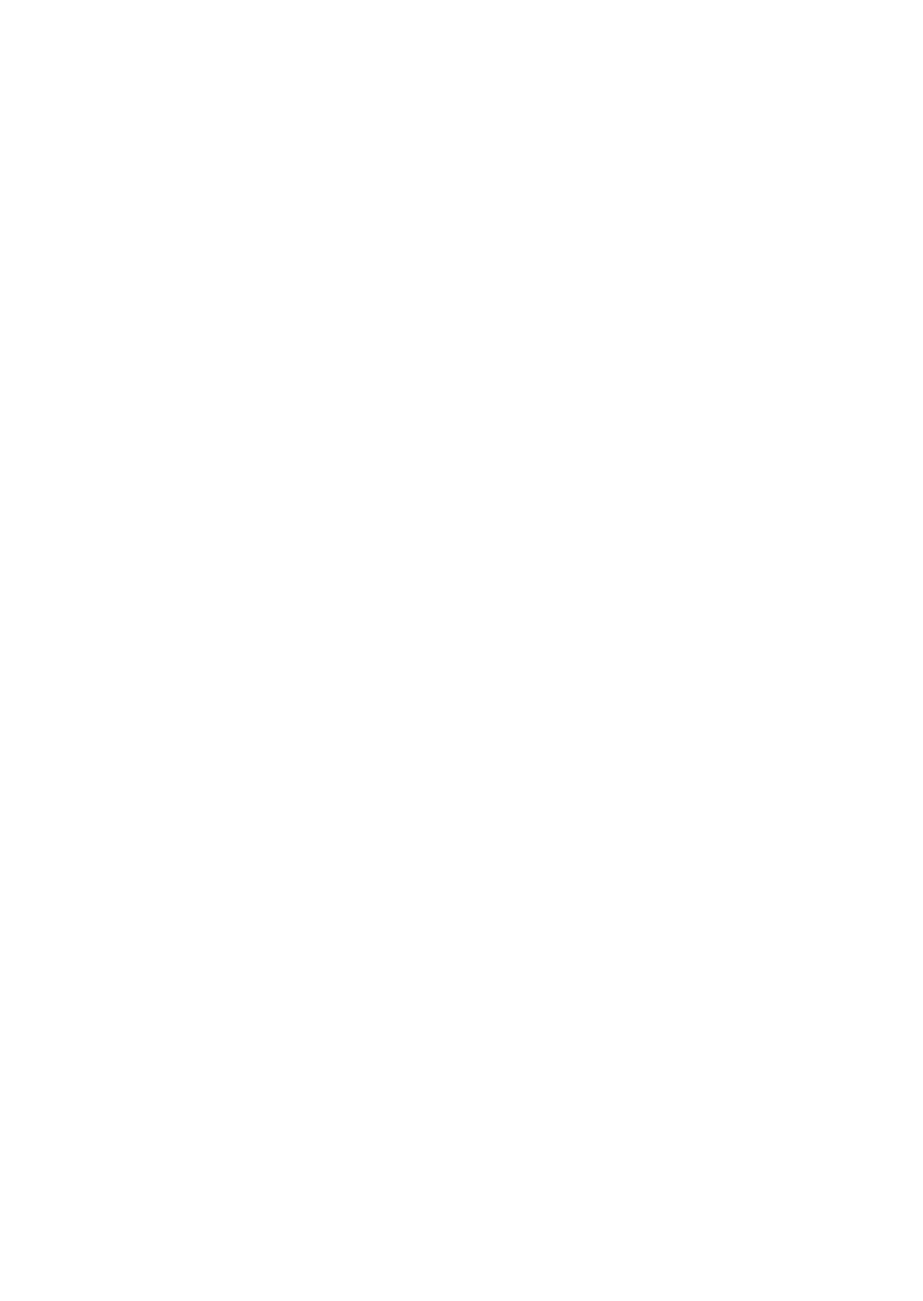
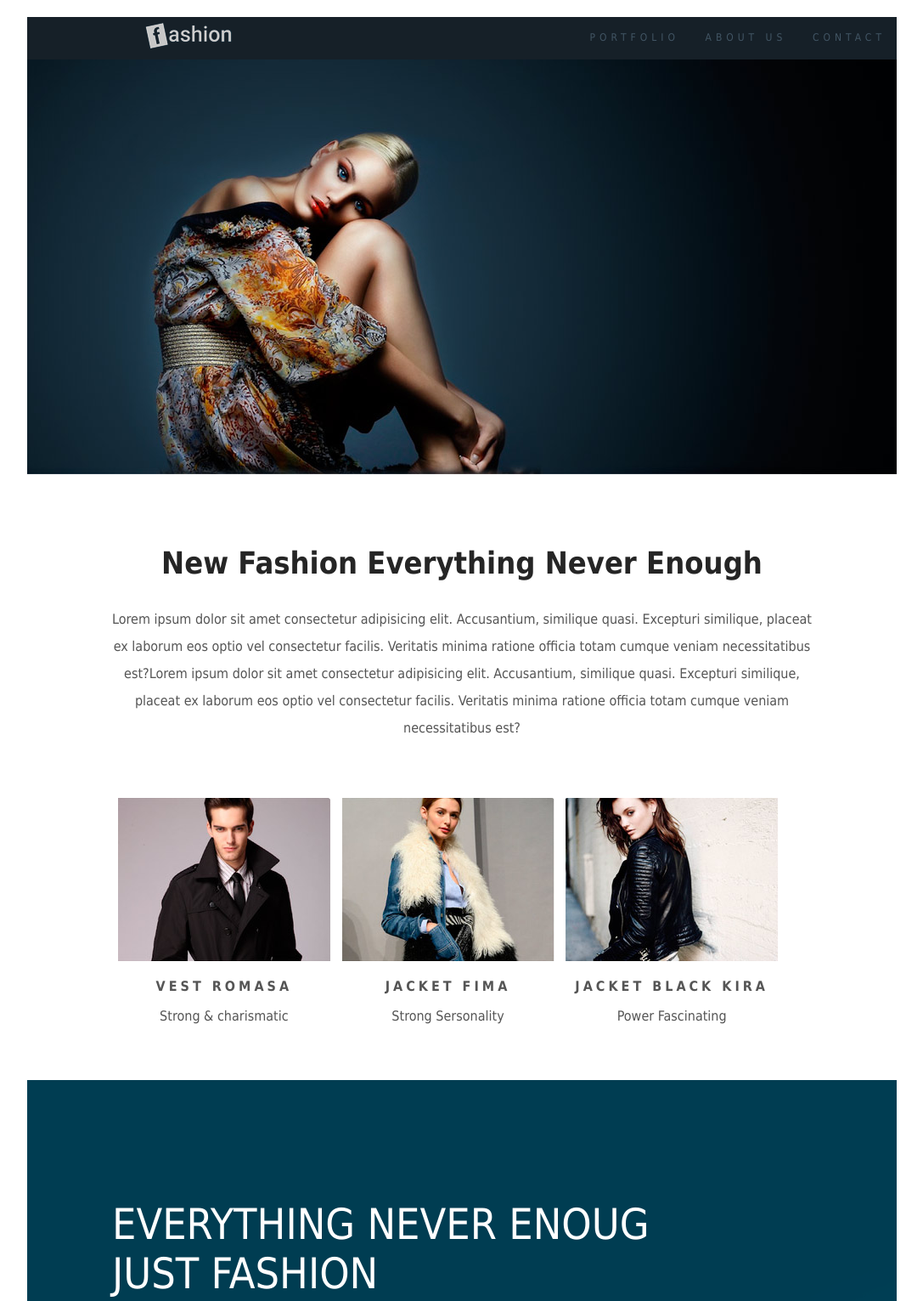
Before and after one commit to gabrielmiquelin2/projeto-fashion, a plain HTML site: page index.html in a window 1280 px wide. Shown: the top 1531 px of the page at 85% size, without its empty margins (96-1183 px from the left). Before the commit the page ends 800 px from the top, so only its background shows below. Drawn offline with Linux system fonts and the light colour scheme.

Commit message:
finalização

```diff
--- a/index.html
+++ b/index.html
@@ -8,8 +8,69 @@
         <meta name="description" content="descrição bacanuda">
         <meta name="keywords" content="html5, tecnologia">
         <title>projeto fashion</title>
+        <link rel="stylesheet" href="style.css">
     </head>
     <body>
+        <div id="principal">
 
+            <header class="header-top">
+                <img class="logotipo" src="imagens/logo.png" alt="Logotipo Fashion">
+                <nav class="header-nav">
+                    <ul>
+                        <li><a href="#">Portfolio</a></li>
+                        <li><a href="#">About us</a></li>
+                        <li><a href="#">Contact</a></li>
+                    </ul>
+                </nav>
+            </header>
+                <img src="imagens/topo.jpg" alt=" modelo feminina vestindo roupa x ">
+            <article class="portifolio">
+                <h1>New Fashion Everything Never Enough</h1>
+                  <p>Lorem ipsum dolor sit amet consectetur adipisicing elit. Accusantium, similique quasi. Excepturi similique, placeat ex laborum eos optio vel consectetur facilis. Veritatis minima ratione officia totam cumque veniam necessitatibus est?Lorem ipsum dolor sit amet consectetur adipisicing elit. Accusantium, similique quasi. Excepturi similique, placeat ex laborum eos optio vel consectetur facilis. Veritatis minima ratione officia totam cumque veniam necessitatibus est?</p>
+            </article>
+
+            <section class="gallery">
+                  <article class="gallery-card">
+                       <img src="imagens/modelo1.jpg" alt="Modelo 1">
+                    <p class="gallery-title">Vest Romasa </p>
+                    <p class="gallery-text">Strong &amp; charismatic</p>
+                  </article>
+
+                  <article class="gallery-card">
+                    <img src="imagens/modelo2.jpg" alt="Modelo 1">
+                 <p class="gallery-title">Jacket Fima</p>
+                 <p class="gallery-text">Strong Sersonality</p>
+               </article>
+
+               <article class="gallery-card">
+                <img src="imagens/modelo3.jpg" alt="Modelo 1">
+             <p class="gallery-title">Jacket Black Kira  </p>
+             <p class="gallery-text">Power Fascinating</p>
+           </article>
+            </section>
+
+             <article class="about">
+                    <h2>Everything Never Enoug <br>
+                        Just Fashion</h2>
+                    <p>Praesent placerat eros eget lacus ullamcorper, id dapibus ante vestibulum. Curabitur quis condimentum diam. Duis aliquet erat vel laoreet tincidunt. Pellentesque vitae varius ligula. Phasellus in nibh tempus, gravida justo et, suscipit felis. Cras ornare arcu ac sodales tincidunt. Mauris vehicula erat vel ligula porttitor imperdiet. Curabitur nec magna urna. Sed porta ex ex, at pulvinar nibh aliquet quis. Integer dapibus congue vestibulum. Phasellus bibendum lobortis quam, nec sollicitudin nisl volutpat at.</p>
+             </article>
+
+               <div id="contact">
+                     <address>
+                        Call me now for design <br>
+                        012-1234-4567
+                     </address>
+
+                    </div>
+
+                    <div class="maps">
+                        <iframe src="https://www.google.com/maps/embed?pb=!1m18!1m12!1m3!1d4293.526339772774!2d-52.82176684644711!3d-28.460575246427094!2m3!1f0!2f0!3f0!3m2!1i1024!2i768!4f13.1!3m3!1m2!1s0x94fd493c92d28c8f%3A0x6ff21ca741cec0c8!2sN%C3%A3o-Me-Toque%2C%20RS%2C%2099470-000!5e0!3m2!1spt-BR!2sbr!4v1656531639238!5m2!1spt-BR!2sbr" width="600" height="450" style="border:0;" allowfullscreen="" loading="lazy" referrerpolicy="no-referrer-when-downgrade"></iframe>
+                    </div>
+
+             <footer class="rodape">
+                Copyright &copy; fastfashion.com
+             </footer>
+
+        </div>
     </body>
 </html>
--- /dev/null
+++ b/style.css
@@ -0,0 +1,140 @@
+body{
+  font-family: tahoma, arial, sans-serif;
+  margin: 0;
+  padding: 0;
+}
+
+#principal{
+  width: 1024px;
+  margin:20px auto;
+}
+
+.header-top{
+  height: 50px;
+  background: #162028 ;
+  position: relative;
+}
+
+.logotipo{
+  margin: 5px 0 0 135px;
+}
+
+.header-nav{
+  position: absolute;
+  top: 0;
+  right: 0;
+  height: 100%;
+}
+
+.header-nav ul{
+  margin:0 ;
+  padding: 0;
+}
+.header-nav li{
+  list-style: none;
+  display: inline-block;
+  margin-right: 0 15px 0 0;
+  padding: 13px;
+}
+
+.header-nav a{
+  color: #425564;
+  text-decoration: none;
+  text-transform: uppercase;
+  font-size: 12px;
+  letter-spacing: 5px;
+  transition: color 0.3s linear;
+}
+
+.header-nav a:hover{
+  color: white;
+
+}
+
+.portifolio{
+  padding: 50px 100px;
+  text-align: center;
+}
+
+.portifolio h1{
+  font-size: 36px;
+  color: #252525;
+}
+
+.portifolio p{
+  font-size: 16px;
+  line-height: 2;
+  color: #555;
+}
+
+
+.gallery{
+  color: #555;
+  padding: 0 100px 50px 100px;
+  overflow: auto;
+}
+
+.gallery-card{
+  width: 32%;
+  float: left;
+  text-align: center;
+}
+
+.gallery-title{
+  text-transform: uppercase;
+  letter-spacing: 4px;
+  font-size: 16px;
+  font-weight: bold;
+}
+
+.about{
+  background-color: #003d52;
+  padding: 100px;
+  color: white;
+  background-image: url(imagens/bg_detalhe.png);
+  background-repeat: no-repeat;
+  background-position: right bottom;
+}
+
+.about h2{
+  text-transform: uppercase;
+  font-size: 50px;
+  font-weight: normal;
+}
+
+.about p{
+  line-height: 1.5;
+  width: 70%;
+}
+
+#contact{
+  margin: 50px 0;
+}
+
+#contact address{
+  color: #143f52;
+  text-transform: uppercase;
+  font-size: 25px;
+  font-style: normal;
+  text-align: center;
+  font-weight: bold;
+}
+
+.maps{
+  width: 100%;
+  height: 450px;
+  margin-top: 15px;
+  text-align: center;
+}
+
+.maps iframe{
+  width: 100%;
+}
+.rodape{
+  background: #0b171f;
+  padding: 25px;
+  font-size: 12px;
+  color: #6f8597;
+  letter-spacing: 5px;
+  text-align: center;
+}
```
Also changed, not shown: conteudo.txt.
